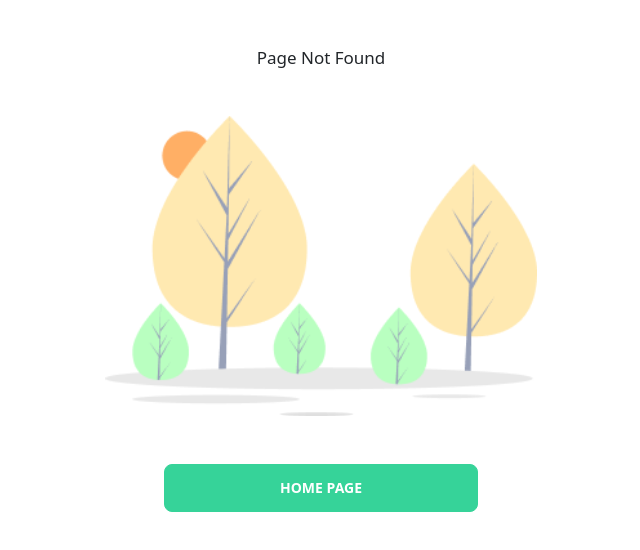
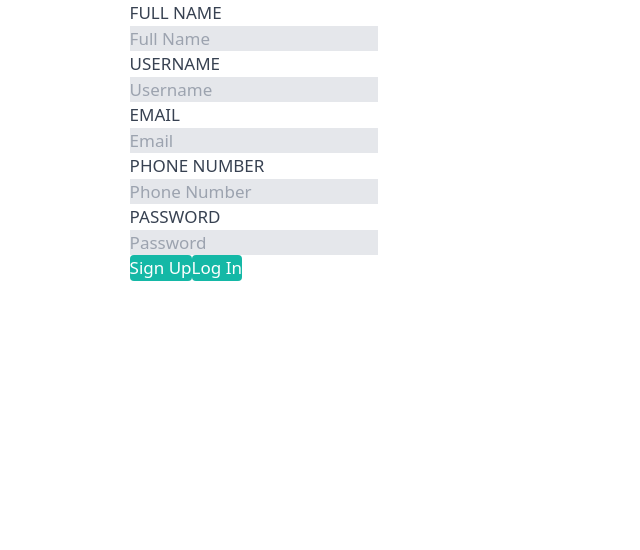
Before and after one commit to AdidayaOsha/Bootcamp-Final-Project-FE-V1, a React (Create React App) app: page /register in a window 1280 px wide. Before the commit this address had no page. Shown: the top 550 px of the page, without its empty margins (319-959 px from the left). Built offline with nearby package versions, Linux system fonts and the light colour scheme.

Commit message:
Adding Register and Auth

```diff
--- a/src/App.jsx
+++ b/src/App.jsx
@@ -7,6 +7,10 @@ import ProductScreen from "./pages/productScreen";
 import CategoriesScreen from "./pages/CategoriesScreen";
 import AddProduct from "./pages/AddProduct";
 import ProductEditScreen from "./pages/ProductEditScreen";
+
+import Authentication from "./pages/Auth/Authentication";
+import Register from "./pages/Auth/Register";
+import Login from "./pages/Auth/Login";
 
 import Home from "./pages/User/Home";
 import Catalog from "./pages/User/Catalog";
@@ -25,11 +29,15 @@ function App() {
           <Route path="/category" element={<CategoriesScreen />} />
           <Route path="/addproduct" element={<AddProduct />} />
           <Route path="/product/edit/:id" element={<ProductEditScreen />} />
-          <Route path="*" element={<NotFound />} />
 
-          <Route path="/" element={<Home />} />
+          <Route path="/authentication/:token" element={<Authentication />} />
+          <Route path="/register" element={<Register />} />
+          <Route path="/login" element={<Login />} />
+
           <Route path="/catalog" element={<Catalog />} />
           <Route path="/detail/:id" element={<Details />} />
+          <Route path="/" element={<Home />} />
+          <Route path="*" element={<NotFound />} />
         </Routes>
       </BrowserRouter>
       <ToastContainer />
--- /dev/null
+++ b/src/pages/Auth/Authentication.jsx
@@ -0,0 +1,35 @@
+import React, { useEffect, useState } from 'react'
+import { useParams } from "react-router-dom";
+import Axios from "axios"
+
+const Authentication = () => {
+    const { token } = useParams();
+    const [message, setMessage] = useState("Kamu belum verified")
+
+
+    const sendVerification = () => {
+        Axios.patch(`http://localhost:9990/users/verification`, {}, {
+            headers: {
+                'Authorization': `Bearer ${token}`
+            }
+        })
+            .then((res) => {
+                if (res.data.success === true) {
+                    setMessage(res.data.message)
+                }
+                console.log(res)
+            })
+            .catch((err) => {
+                console.log(err)
+                setMessage("Verification Failed!")
+            })
+    }
+    useEffect(() => {
+        sendVerification()
+    }, [])
+    return (
+        <div>Authentication: {message}</div>
+    )
+}
+
+export default Authentication
--- /dev/null
+++ b/src/pages/Auth/Login.jsx
@@ -0,0 +1,9 @@
+import React from 'react'
+
+const Login = () => {
+    return (
+        <div>Login</div>
+    )
+}
+
+export default Login
--- /dev/null
+++ b/src/pages/Auth/Register.jsx
@@ -0,0 +1,67 @@
+import React, { useState } from 'react'
+import Axios from "axios"
+
+const Register = () => {
+    const [full_name, setFullname] = useState("")
+    const [username, setUsername] = useState("")
+    const [email, setEmail] = useState("")
+    const [phone, setPhone] = useState("")
+    const [password, setPassword] = useState("")
+
+    const btnRegister = () => {
+        if (full_name && username && email && password) {
+            Axios.post(`http://localhost:9990/users/register`, {
+                full_name, username, email, phone, password
+            })
+                .then(res => console.log(res.data))
+                .catch(err => console.log(err))
+        } else {
+            alert("Please insert All data!")
+        }
+    }
+
+    return (
+        <div class="flex justify-center">
+            <form>
+                <div>
+                    <label class="w-full uppercase text-gray-700">
+                        Full Name
+                    </label>
+                    <input class="bg-gray-200 text-gray-700" onChange={(e) => setFullname(e.target.value)} type="text" placeholder="Full Name" />
+                </div>
+                <div>
+                    <label class="w-full uppercase text-gray-700">
+                        Username
+                    </label>
+                    <input class="bg-gray-200 text-gray-700" onChange={(e) => setUsername(e.target.value)} type="text" placeholder="Username" />
+                </div>
+                <div>
+                    <label class="w-full uppercase text-gray-700">
+                        Email
+                    </label>
+                    <input class="bg-gray-200 text-gray-700" onChange={(e) => setEmail(e.target.value)} type="text" placeholder="Email" />
+                </div>
+                <div>
+                    <label class="w-full uppercase text-gray-700">
+                        Phone Number
+                    </label>
+                    <input class="bg-gray-200 text-gray-700" onChange={(e) => setPhone(e.target.value)} type="text" placeholder="Phone Number" />
+                </div>
+                <div>
+                    <label class="w-full uppercase text-gray-700">
+                        Password
+                    </label>
+                    <input class="bg-gray-200 text-gray-700" onChange={(e) => setPassword(e.target.value)} type="password" placeholder="Password" />
+                </div>
+                <button class="bg-teal-500 hover:bg-teal-700 text-white rounded" onClick={btnRegister} type="button">
+                    Sign Up
+                </button>
+                <button class="bg-teal-500 hover:bg-teal-700 text-white rounded" type="button">
+                    Log In
+                </button>
+            </form>
+        </div>
+    )
+}
+
+export default Register
```
Also changed, not shown: 1 other file (tests, documents, lock files or other folders).
